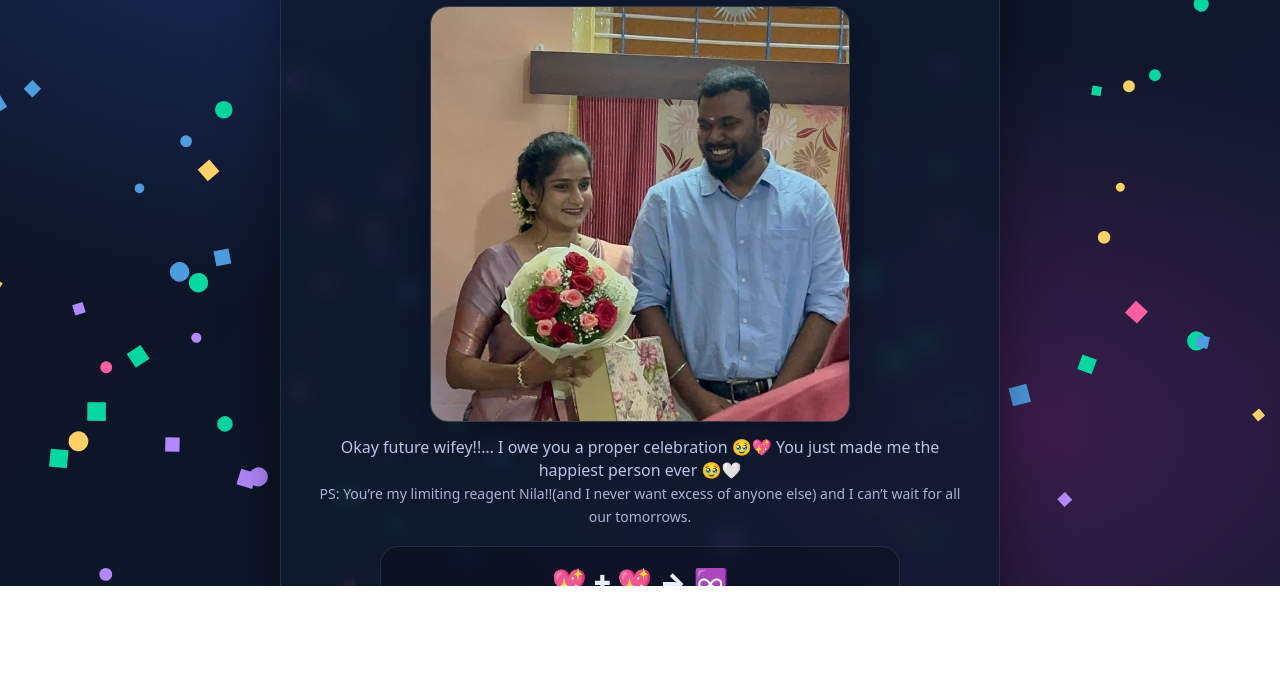
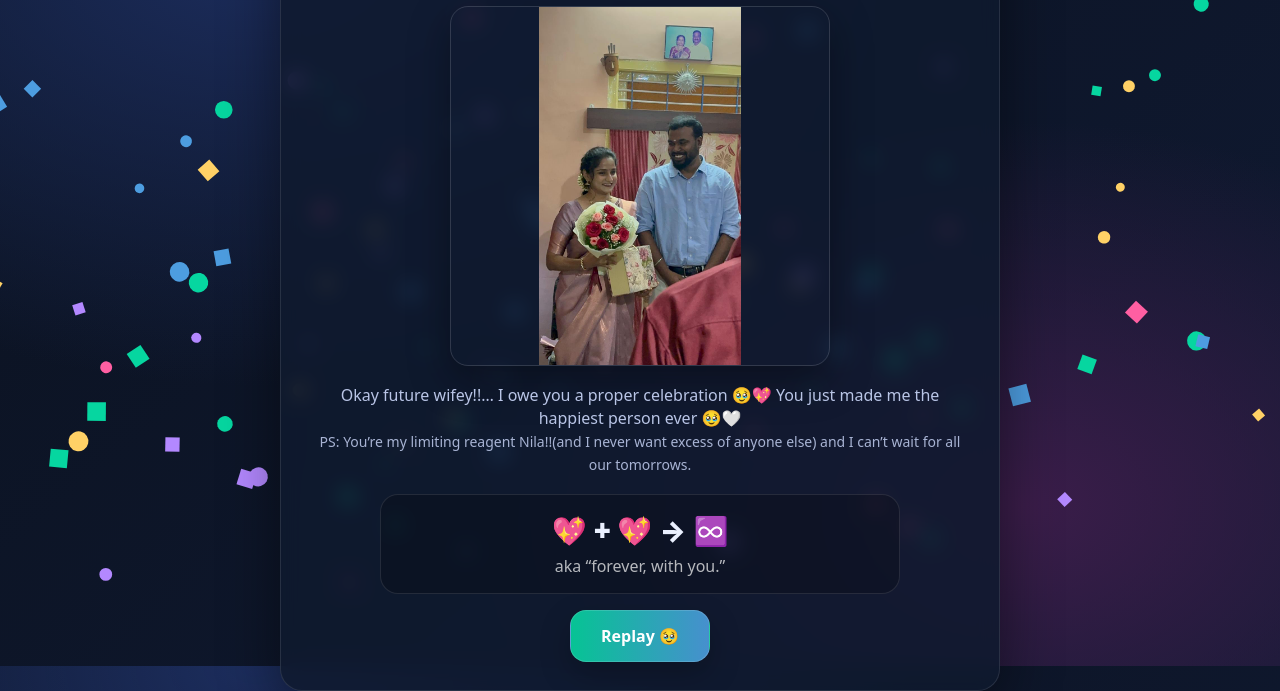
Before and after one commit to vksrini/forever-deltaG-negative-6299, a plain HTML site: page docs/yes.html in a window 1280 px wide. Shown: the part 214-905 px from the top of the page. Before the commit the page ends 800 px from the top, so only its background shows below. Drawn offline with Linux system fonts and the light colour scheme.

Commit message:
Fix image sizing and scrolling

```diff
--- a/docs/static/style.css
+++ b/docs/static/style.css
@@ -20,7 +20,6 @@ html,body{
   margin:0;
   font-family: ui-sans-serif, system-ui, -apple-system, Segoe UI, Roboto, Arial, sans-serif;
   color:var(--text);
-  overflow:hidden;
   background:
     radial-gradient(1200px 800px at 20% 10%, #1c2d5d 0%, transparent 55%),
     radial-gradient(1000px 700px at 80% 80%, #3b1d4a 0%, transparent 55%),
@@ -180,7 +179,7 @@ h1{
 
 /* YES page */
 .yes-page{
-  overflow:hidden;
+  overflow-y: auto;
 }
 
 .success{
@@ -220,13 +219,12 @@ h1{
 }
 
 .us-photo{
-  width: min(420px, 92%);
-  max-height: 52vh;
+  width: min(380px, 88%);
+  max-height: 45vh;      /* smaller height limit */
   height: auto;
-  object-fit: cover;
-  object-position: center;
+  object-fit: contain;   /* shows full image without cutting */
   display:block;
-  margin: 14px auto 14px;
+  margin: 14px auto 18px;
   border-radius: 18px;
   border: 1px solid rgba(255,255,255,.14);
   box-shadow: 0 14px 40px rgba(0,0,0,.35);
```
